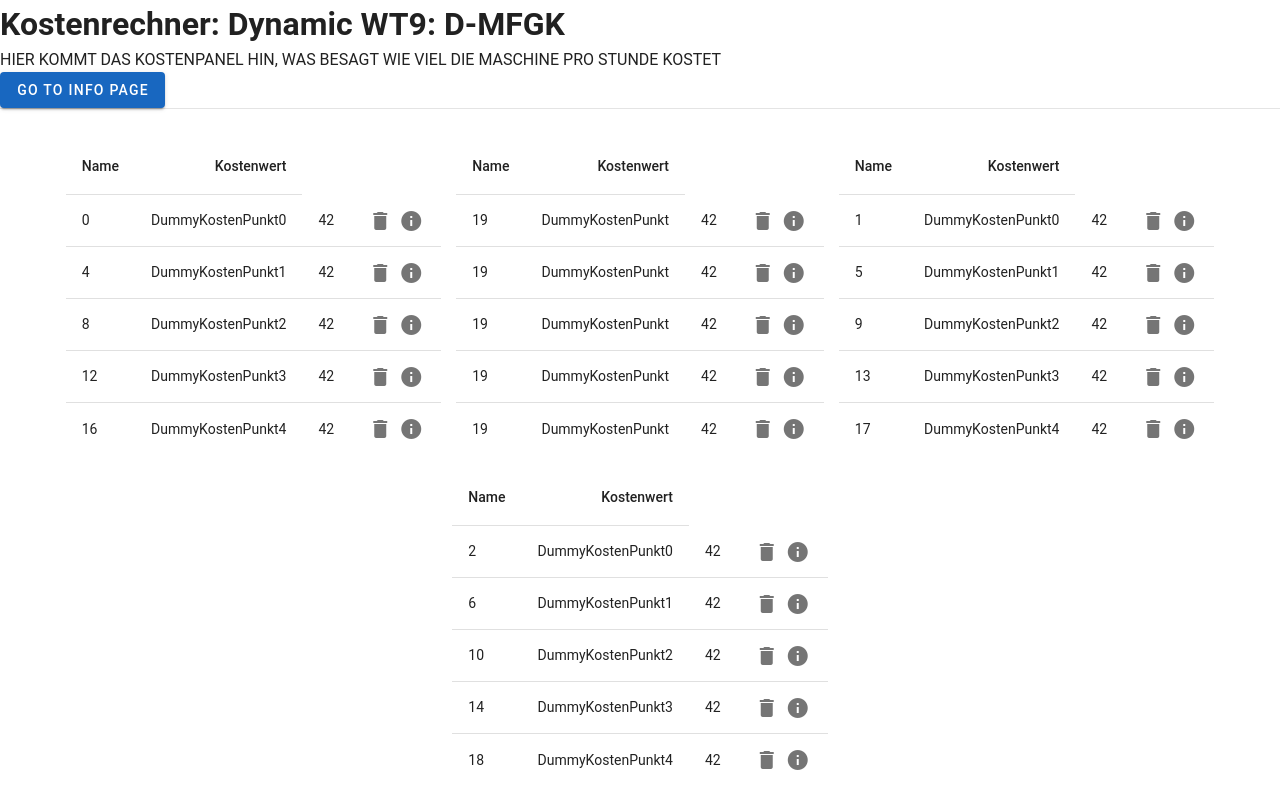
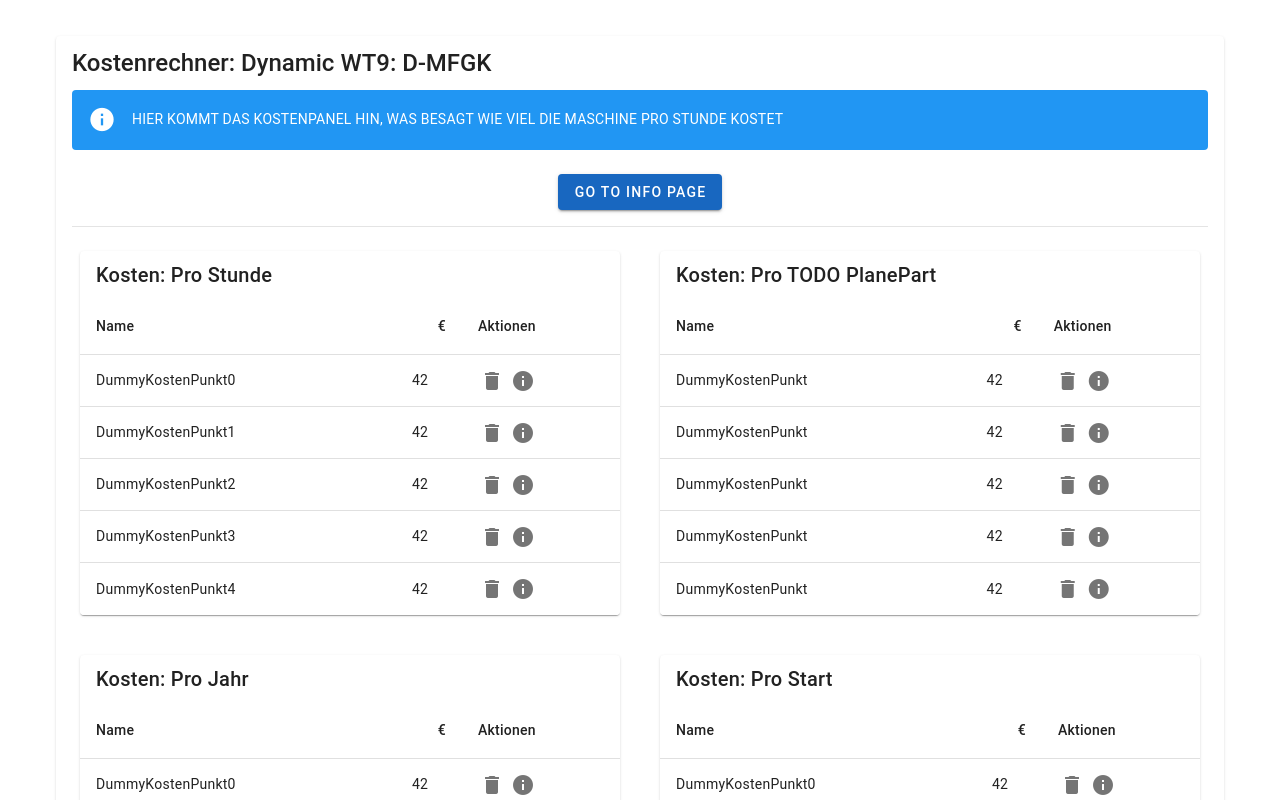
Before and after one commit to MetaEMK/FGK-CostCalc, a Vue app: page / in a window 1280 px wide. Shown: the top 800 px of the page. Built offline with nearby package versions, Linux system fonts and the light colour scheme.

Commit message:
new Design + some improvementes

```diff
--- a/src/components/CostTable.vue
+++ b/src/components/CostTable.vue
@@ -7,15 +7,17 @@
                         Name
                     </th>
                     <th class="text-right">
-                        Kostenwert
+                        €
+                    </th>
+                    <th class="text-left">
+                        Aktionen
                     </th>
                 </tr>
             </thead>
             <tbody>
                 <tr v-for="item in props.costs" :key="item.name">
-                    <td> {{ item.id }}</td>
-                    <td>{{ item.name }}</td>
-                    <td>{{ item.costValue }}</td>
+                    <td class="text-left">{{ item.name }}</td>
+                    <td class="text-center">{{ item.costValue }}</td>
                     <td class="buttonContainer">
                         <v-btn variant="plain" density="compact" icon="mdi-delete" @click="askForDelete(item)"></v-btn>
                         <v-btn variant="plain" density="compact" icon="mdi-information"></v-btn>
@@ -35,7 +37,7 @@
         <p class="text-subtitle-1">Willst du den Kostenpunkt: <strong>{{ deleteItem?.name }}</strong> wirklich löschen?</p>
       </v-card-text>
       <v-card-actions class="justify-end">
-        <v-btn color="grey" text @click="deleteDialog = false; deleteItem = undefined">Nein</v-btn>
+        <v-btn color="grey" @click="deleteDialog = false; deleteItem = undefined">Nein</v-btn>
         <v-btn color="red" dark @click="deleteConfirmed()">Ja</v-btn>
       </v-card-actions>
     </v-card>
--- a/src/pages/CostInfo.vue
+++ b/src/pages/CostInfo.vue
@@ -1,62 +1,99 @@
 <template>
-  <h1>Update or Create</h1>
-  <div>Testin</div>
-  <div>
-    <h2>{{ isNew ? 'Create New Cost' : 'Edit Cost' }}</h2>
-    <form @submit.prevent="handleSubmit">
-      <div>
-        <label for="name">Name:</label>
-        <input v-model="formData.name" id="name" required />
-      </div>
-      <div>
-        <label for="type">Type:</label>
-        <select v-model="formData.type" id="type" required>
-          <option :value="CostType.PER_YEAR_COST">Per Year</option>
-          <option :value="CostType.PER_HOUR_COST">Per Hour</option>
-          <option :value="CostType.PLANE_PART_COST">Plane Part</option>
-          <option :value="CostType.PER_DEPARTURE_COST">Per Departure</option>
-        </select>
-      </div>
-      <div>
-        <label for="description">Description:</label>
-        <textarea v-model="formData.description" id="description"></textarea>
-      </div>
-      <div>
-        <label for="costValue">Cost Value:</label>
-        <input type="number" v-model="formData.costValue" id="costValue" required />
-      </div>
-      <button type="submit">Save</button>
-    </form>
+  <v-container class="my-5">
+    <v-card>
+      <v-card-title>
+        <h1>{{ isNew ? 'Create New Cost' : 'Edit Cost ' + props.cost?.name }}</h1>
+      </v-card-title>
+      <v-card-text>
+        <v-form @submit.prevent="handleSubmit">
+          <v-row>
+            <v-col cols="12" md="6">
+              <v-text-field
+                v-model="formData.name"
+                label="Name"
+                required
+              />
+            </v-col>
+            <v-col cols="12" md="6">
+              <v-select
+                v-model="selectedType"
+                :items="typeInfo"
+                item-title="state"
+                return-object
+                label="Type"
+                required
+              />
+            </v-col>
+            <v-col cols="12">
+              <v-textarea
+                v-model="formData.description"
+                label="Description"
+              />
+            </v-col>
+            <v-col cols="12" md="6">
+              <v-text-field
+                v-model="formData.costValue"
+                type="number"
+                label="Cost Value"
+                required
+                @input="validateNumberInput"
+                inputmode="numeric"
+              />
+            </v-col>
+          </v-row>
+          <v-card-actions>
+            <v-btn color="primary" type="submit">Save</v-btn>
             <router-link to="/">
               <v-btn color="secondary">Zurück</v-btn>
             </router-link>
-  </div>
+          </v-card-actions>
+        </v-form>
+      </v-card-text>
+    </v-card>
+  </v-container>
 </template>
 
 <style scoped>
-/* Add your styles hier */
+.v-container {
+  max-width: 800px;
+  margin: 0 auto;
+}
+
+.v-card {
+  padding: 20px;
+}
 </style>
 
 <script setup lang="ts">
-import { ref } from 'vue';
+import { ref, watch } from 'vue';
 import { Costs, CostType } from '@/data/costs'; // Import your types
 import { useCostStore } from '@/stores/cost.store';
 
 const costStore = useCostStore();
 const props = defineProps<{ cost: Costs | null }>();
 
+const typeInfo = [
+  { state: "Pro Jahr", type: CostType.PER_YEAR_COST },
+  { state: "Pro Flugstunde", type: CostType.PER_HOUR_COST },
+  { state: "Pro Start", type: CostType.PER_DEPARTURE_COST },
+  { state: "TODO PlanePart", type: CostType.PLANE_PART_COST }
+];
+
 const isNew = ref(!props.cost);
+const selectedType = ref(typeInfo[0]);
 
 const formData = ref<Costs>(props.cost || {
   name: '',
-  type: CostType.PER_YEAR_COST,
+  type: selectedType.value.type,
   description: '',
   costValue: 0
 });
 
+watch(selectedType, (newValue) => {
+  formData.value.type = newValue.type;
+});
+
 const handleSubmit = () => {
-  if (isNew.value) {
-    // Ensure formData has all required fields for Costs
   const newCost: Costs = {
     id: formData.value.id,
     name: formData.value.name,
@@ -64,11 +101,18 @@ const handleSubmit = () => {
     description: formData.value.description,
     costValue: formData.value.costValue,
   };
+
+  if (isNew.value) {
     costStore.createCost(newCost);
     console.log('Creating new cost:', newCost);
   } else {
-    // Update existing cost
     console.log('Updating cost:', formData.value);
   }
 };
+
+const validateNumberInput = (event: Event) => {
+  const input = event.target as HTMLInputElement;
+  input.value = input.value.replace(/[^0-9]/g, '');
+  formData.value.costValue = parseInt(input.value, 10) || 0;
+};
 </script>
--- a/src/pages/index.vue
+++ b/src/pages/index.vue
@@ -1,57 +1,70 @@
 <template>
-  <div>
-    <h1>Kostenrechner: {{ costStore.plane?.model }}: {{ costStore.plane?.registration }}</h1>
-  </div>
-
-  <div>
-    <p>
+  <v-container class="my-5">
+    <v-card>
+      <v-card-title class="text-h5">
+        Kostenrechner: {{ costStore.plane?.model }}: {{ costStore.plane?.registration }}
+      </v-card-title>
+      <v-card-text>
+        <v-row>
+          <v-col cols="12">
+            <v-alert type="info" outlined>
               HIER KOMMT DAS KOSTENPANEL HIN, WAS BESAGT WIE VIEL DIE MASCHINE PRO STUNDE KOSTET
-    </p>
-  </div>
-
-
-  <div>
+            </v-alert>
+          </v-col>
+          <v-col cols="12" class="text-center">
             <router-link to="/costinfo">
               <v-btn color="primary">Go to Info Page</v-btn>
             </router-link>
-  </div>
-
-
-  <v-divider></v-divider>
-
-  <div class="costContainer">
+          </v-col>
+        </v-row>
+        <v-divider class="my-4"></v-divider>
+        <v-row class="costContainer" justify="center">
+          <v-col cols="12" md="6" class="d-flex">
+            <v-card class="ma-2 flex-grow-1" outlined>
+              <v-card-title>Kosten: Pro Stunde</v-card-title>
               <cost-table title="PerHourCosts" :costs="costStore.perHourCosts"></cost-table>
+            </v-card>
+          </v-col>
+          <v-col cols="12" md="6" class="d-flex">
+            <v-card class="ma-2 flex-grow-1" outlined>
+              <v-card-title>Kosten: Pro TODO PlanePart</v-card-title>
               <cost-table title="PlaneParts" :costs="costStore.planeParts"></cost-table>
+            </v-card>
+          </v-col>
+          <v-col cols="12" md="6" class="d-flex">
+            <v-card class="ma-2 flex-grow-1" outlined>
+              <v-card-title>Kosten: Pro Jahr</v-card-title>
               <cost-table title="PerYearCosts" :costs="costStore.perYearCosts"></cost-table>
+            </v-card>
+          </v-col>
+          <v-col cols="12" md="6" class="d-flex">
+            <v-card class="ma-2 flex-grow-1" outlined>
+              <v-card-title>Kosten: Pro Start</v-card-title>
               <cost-table title="PerDepartureCosts" :costs="costStore.perDepartureCosts"></cost-table>
-  </div>
-
+            </v-card>
+          </v-col>
+        </v-row>
+      </v-card-text>
+    </v-card>
+  </v-container>
 </template>
 
 <style scoped>
-.costContainer {
-  display: flex;
-  padding-top: 30px;
-  flex-direction: row;
-  flex-wrap: wrap;
-  justify-content: center;
-
-  width: 100%;
-
-  gap: 15px;
-}
 </style>
 
 <script lang="ts" setup>
+import { onMounted } from 'vue';
 import { useCostStore } from '@/stores/cost.store';
 
-const costStore = useCostStore()
+const costStore = useCostStore();
+
 onMounted(() => {
   costStore.plane = {
     registration: "D-MFGK",
     model: "Dynamic WT9"
-  }
+  };
 
-  costStore.seedStore()
-})
+  if (costStore.allCosts.length === 0)
+    costStore.seedStore();
+});
 </script>
--- a/src/stores/cost.store.ts
+++ b/src/stores/cost.store.ts
@@ -70,7 +70,7 @@ export const useCostStore = defineStore("cost", () => {
         }
     }
 
-    return { plane, planeParts, createCost, perHourCosts, perDepartureCosts, perYearCosts, seedStore, removeCost }
+    return { allCosts, plane, planeParts, createCost, perHourCosts, perDepartureCosts, perYearCosts, seedStore, removeCost }
 })
 
 function createDummyCost(i: Number): Costs {
```
Lines whose indentation alone changed are shown as unchanged.
